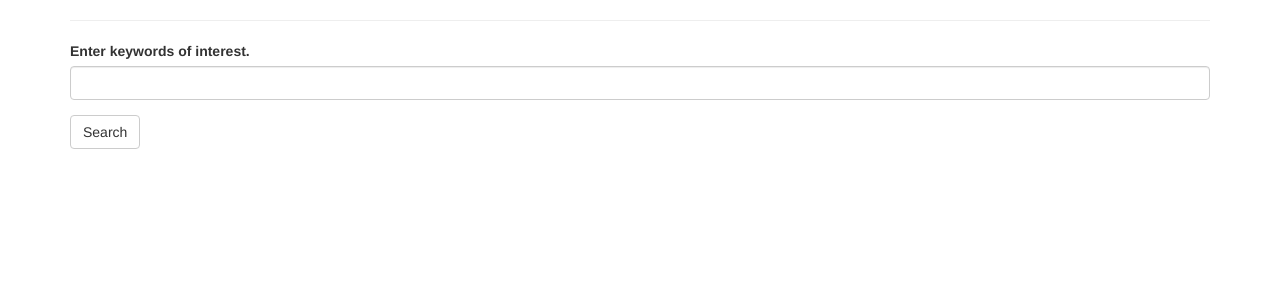
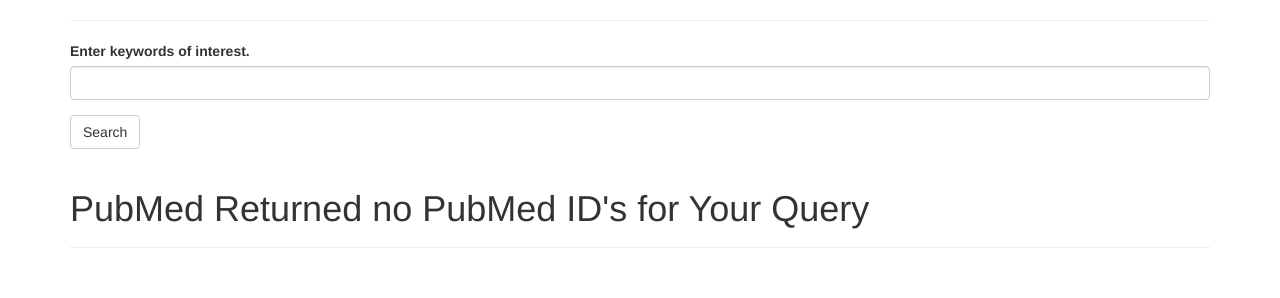
Before and after one commit to waltherg/TLDRMed, a Flask app: page / in a window 1280 px wide. Shown: the part 223-521 px from the top of the page. Run offline with Flask 2, Linux system fonts and the light colour scheme; parts of the project's set-up code (start-up, migrations or seed data) failed here and were passed over; some libraries are stand-ins or nearby versions.

Commit message:
print message when no pmids found

```diff
--- a/app/templates/index.html
+++ b/app/templates/index.html
@@ -29,5 +29,9 @@
     {% endfor %}
   </ul>
 </p>
+{% else %}
+<div class="page-header">
+  <h1>PubMed Returned no PubMed ID's for Your Query</h1>
+</div>
 {% endif %}
 {% endblock %}
```
